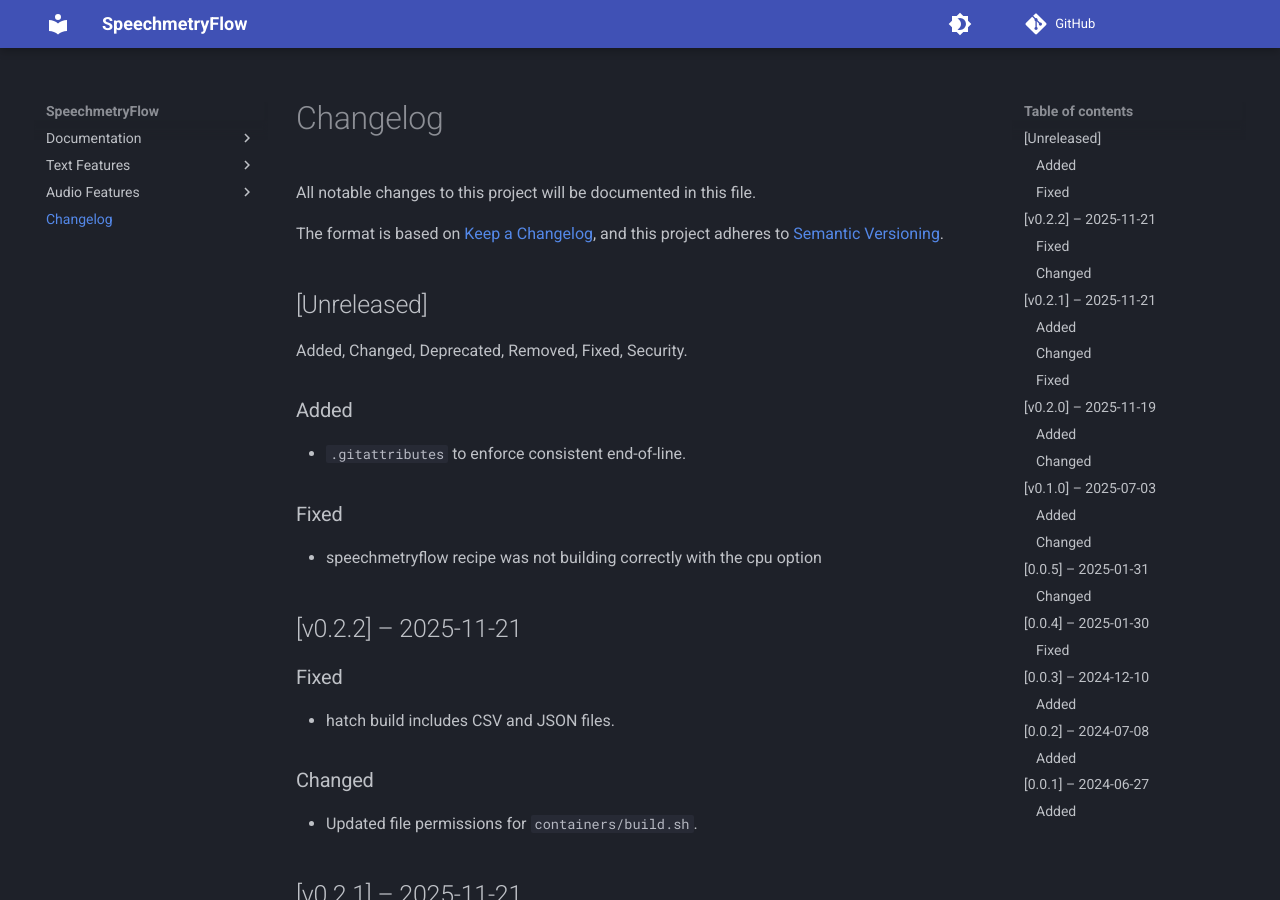
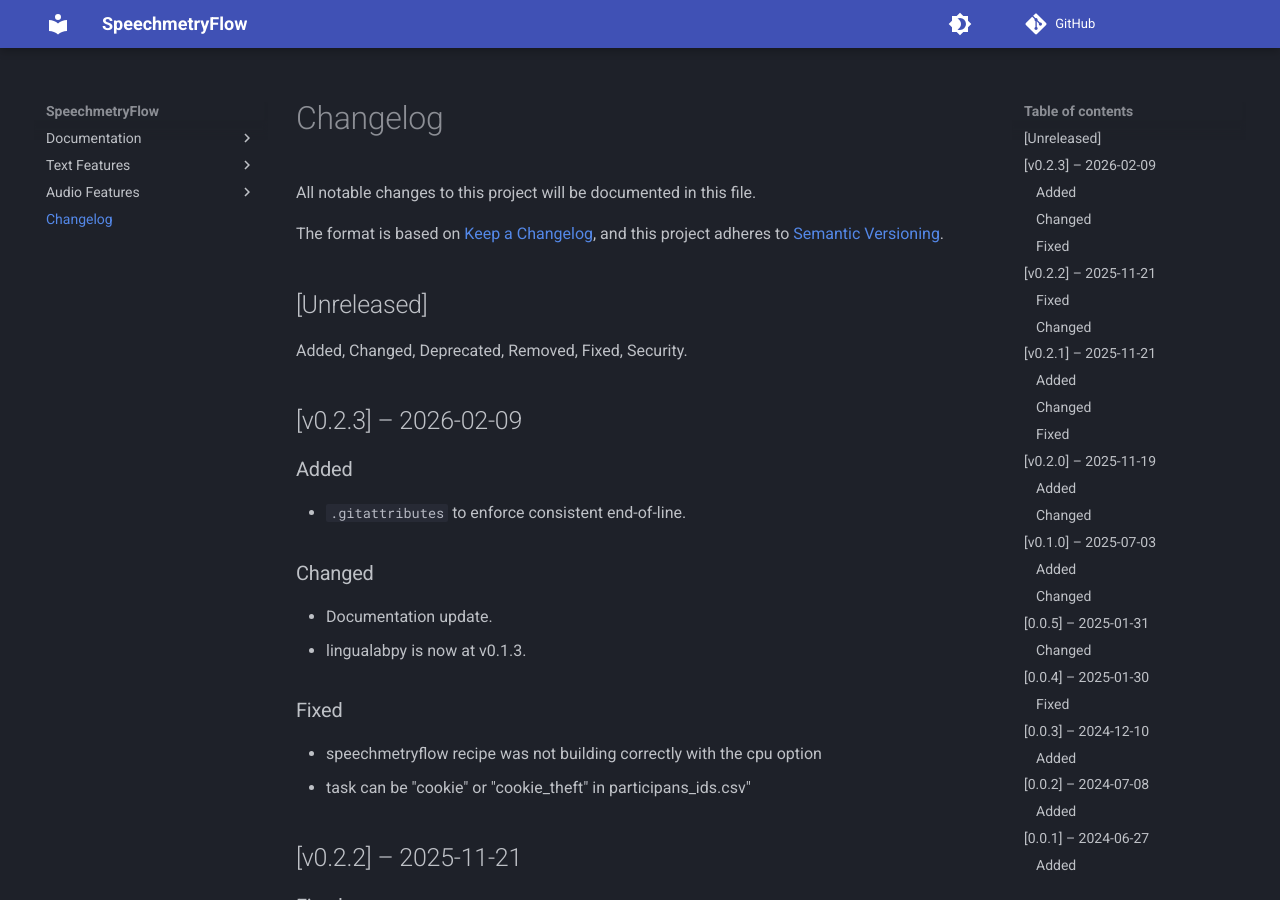
Before and after one commit to lingualab/speechmetryflow, an MkDocs documentation site: the page built from docs/docs/changelog.md, in a window 1280 px wide and 900 px high. Built offline with MkDocs 1.6.1 and Material for MkDocs 9.7.7, drawn with Linux system fonts in a browser that asks for light colours; comment, search, counter and statistics services are not loaded.

Commit message:
Update changelog

```diff
--- a/docs/docs/changelog.md
+++ b/docs/docs/changelog.md
@@ -9,13 +9,21 @@ and this project adheres to [Semantic Versioning](https://semver.org/spec/v2.0.0
 
 Added, Changed, Deprecated, Removed, Fixed, Security.
 
+## [v0.2.3] – 2026-02-09
+
 ### Added
 
 - `.gitattributes` to enforce consistent end-of-line.
 
+### Changed
+
+- Documentation update.
+- lingualabpy is now at v0.1.3.
+
 ### Fixed
 
 - speechmetryflow recipe was not building correctly with the cpu option
+- task can be "cookie" or "cookie_theft" in participans_ids.csv"
 
 ## [v0.2.2] – 2025-11-21
 
```
